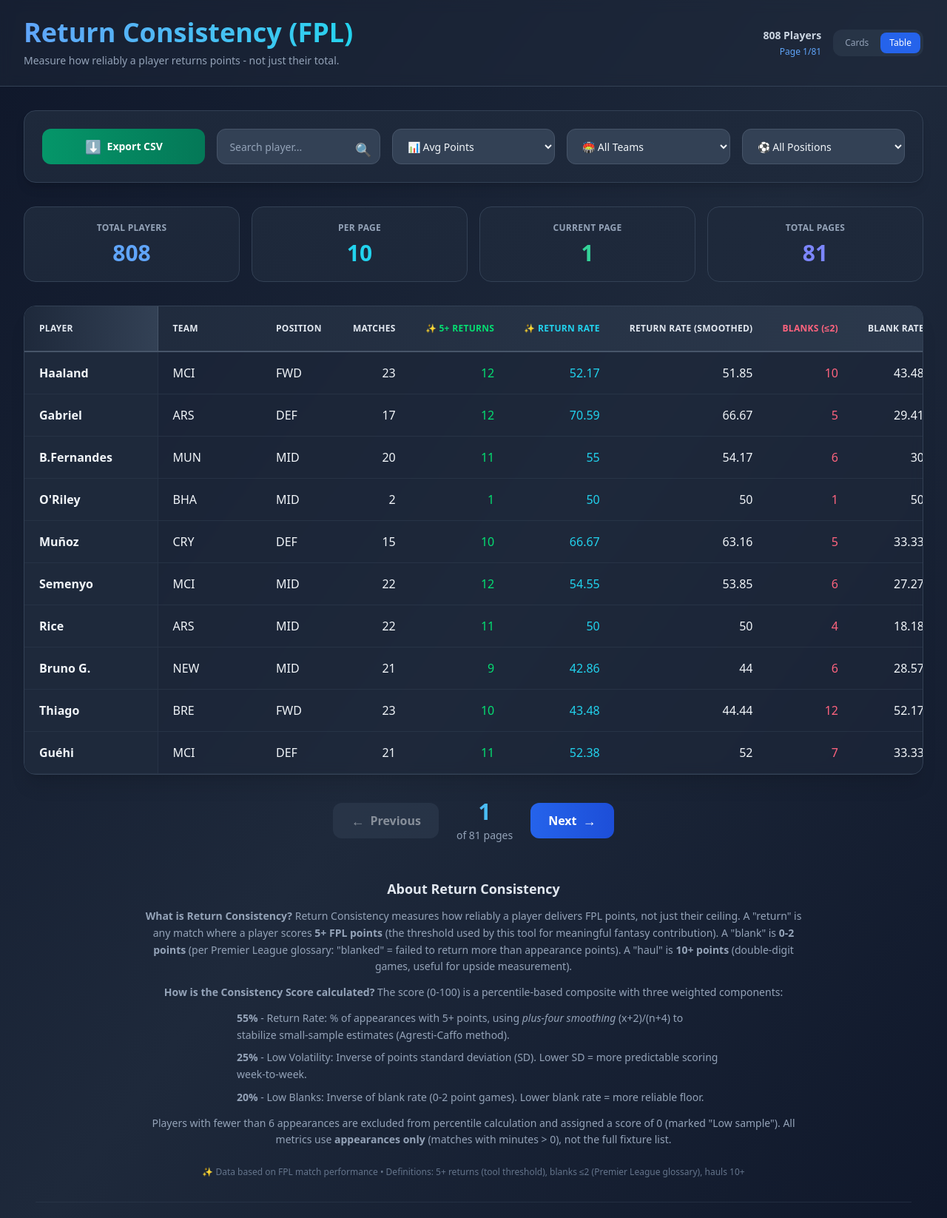
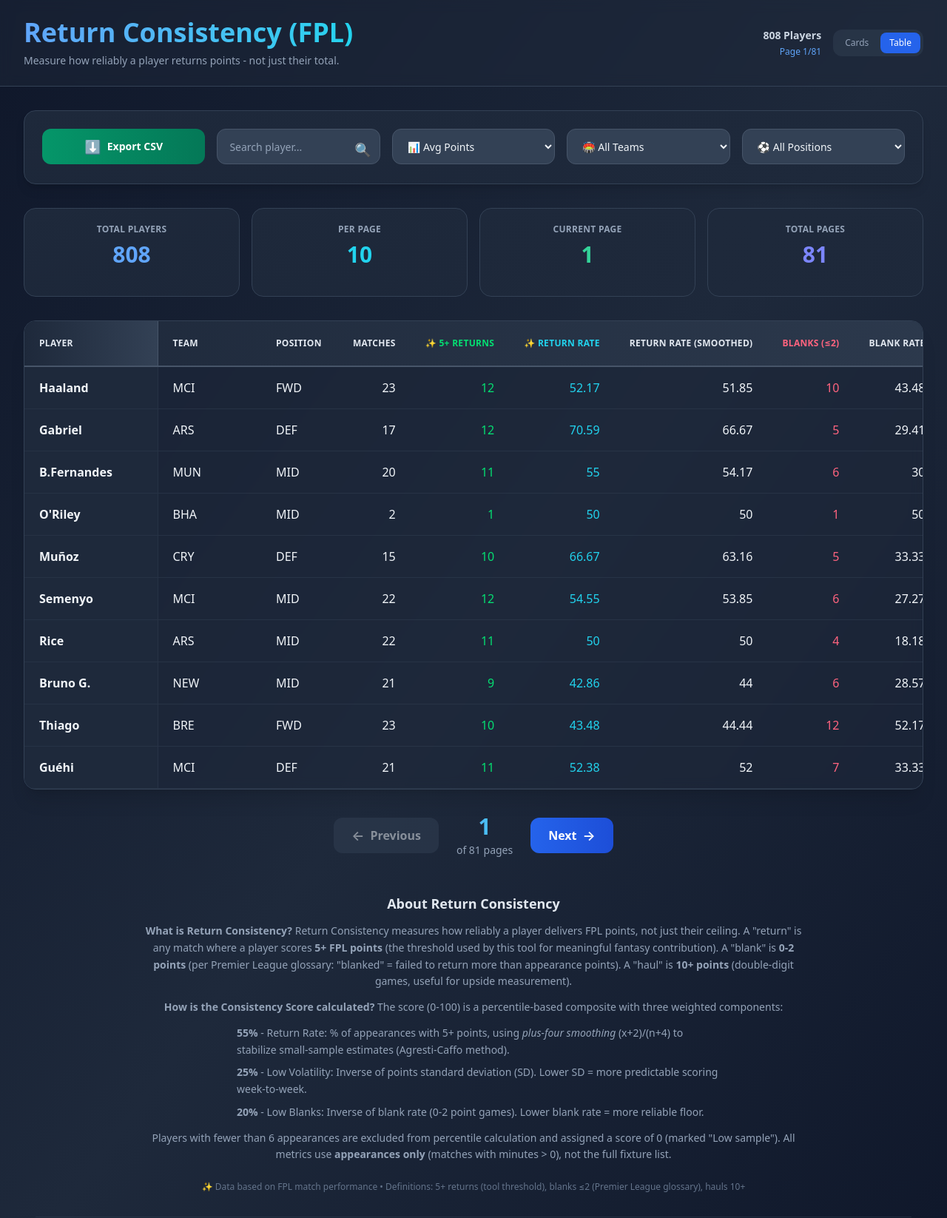
Before and after one commit to mostafaALBASH/rcfpl-webpack-app, a website built with webpack: page src/index.html in a window 1280 px wide. Shown: the top 1646 px of the page at 74% size. Built offline with nearby package versions, Linux system fonts and the light colour scheme.

Commit message:
Fix CLS 0.19  < 0.1: Add min-heights, x-cloak, and content-visibility

```diff
--- a/src/index.html
+++ b/src/index.html
@@ -48,7 +48,7 @@
             <p class="text-slate-400 mt-1 text-xs sm:text-sm">Measure how reliably a player returns points - not just their total.</p>
           </div>
           <div class="flex items-center gap-4 w-full sm:w-auto justify-between sm:justify-end">
-            <div class="text-left sm:text-right text-sm">
+            <div class="text-left sm:text-right text-sm" x-cloak>
               <div class="text-slate-300 font-semibold"><span x-text="totalPlayers || '0'"></span> Players</div>
               <div class="text-blue-400 text-xs mt-1">Page <span x-text="currentPage"></span>/<span x-text="totalPages"></span></div>
             </div>
@@ -389,19 +389,19 @@
 
       <!-- Stats Cards -->
       <div class="grid grid-cols-2 lg:grid-cols-4 gap-3 sm:gap-4 mb-6 sm:mb-8">
-        <div class="bg-gradient-to-br from-slate-800 to-slate-800/80 border border-slate-700 rounded-xl p-4 sm:p-5 text-center hover:border-blue-500/50 transition-colors duration-200">
+        <div class="bg-gradient-to-br from-slate-800 to-slate-800/80 border border-slate-700 rounded-xl p-4 sm:p-5 text-center hover:border-blue-500/50 transition-colors duration-200" x-cloak>
           <div class="text-slate-400 text-xs font-semibold uppercase tracking-wide mb-2">Total Players</div>
           <div class="text-2xl sm:text-3xl font-bold text-blue-400" x-text="totalPlayers || '0'"></div>
         </div>
-        <div class="bg-gradient-to-br from-slate-800 to-slate-800/80 border border-slate-700 rounded-xl p-4 sm:p-5 text-center hover:border-cyan-500/50 transition-colors duration-200">
+        <div class="bg-gradient-to-br from-slate-800 to-slate-800/80 border border-slate-700 rounded-xl p-4 sm:p-5 text-center hover:border-cyan-500/50 transition-colors duration-200" x-cloak>
           <div class="text-slate-400 text-xs font-semibold uppercase tracking-wide mb-2">Per Page</div>
           <div class="text-2xl sm:text-3xl font-bold text-cyan-400" x-text="pageSize"></div>
         </div>
-        <div class="bg-gradient-to-br from-slate-800 to-slate-800/80 border border-slate-700 rounded-xl p-4 sm:p-5 text-center hover:border-emerald-500/50 transition-colors duration-200">
+        <div class="bg-gradient-to-br from-slate-800 to-slate-800/80 border border-slate-700 rounded-xl p-4 sm:p-5 text-center hover:border-emerald-500/50 transition-colors duration-200" x-cloak>
           <div class="text-slate-400 text-xs font-semibold uppercase tracking-wide mb-2">Current Page</div>
           <div class="text-2xl sm:text-3xl font-bold text-emerald-400" x-text="currentPage"></div>
         </div>
-        <div class="bg-gradient-to-br from-slate-800 to-slate-800/80 border border-slate-700 rounded-xl p-4 sm:p-5 text-center hover:border-indigo-500/50 transition-colors duration-200">
+        <div class="bg-gradient-to-br from-slate-800 to-slate-800/80 border border-slate-700 rounded-xl p-4 sm:p-5 text-center hover:border-indigo-500/50 transition-colors duration-200" x-cloak>
           <div class="text-slate-400 text-xs font-semibold uppercase tracking-wide mb-2">Total Pages</div>
           <div class="text-2xl sm:text-3xl font-bold text-indigo-400" x-text="totalPages"></div>
         </div>
--- a/src/styles.css
+++ b/src/styles.css
@@ -4,6 +4,11 @@
   button:not(:disabled),
   [role="button"]:not(:disabled) {
     cursor: pointer;
+  }
+
+  /* Font loading optimization - use system fonts with swap fallback */
+  body {
+    font-family: system-ui, -apple-system, "Segoe UI", Roboto, sans-serif;
   }
 }
 
@@ -62,6 +67,46 @@
 .filter-content::-webkit-scrollbar-thumb {
   background: #475569;
   border-radius: 3px;
+}
+
+/* ========================================================================
+   CLS FIX: RESERVED SPACE FOR DYNAMIC CONTENT
+   ======================================================================== */
+
+/* Alpine.js cloaking - hide uninitialized elements */
+[x-cloak] {
+  display: none !important;
+}
+
+/* Ensure stat cards grid maintains height before Alpine renders */
+.grid.grid-cols-2.lg\:grid-cols-4 {
+  min-height: 120px;
+}
+
+/* Reserve space for desktop controls to prevent CLS */
+.hidden.lg\:block.bg-gradient-to-br {
+  min-height: 100px;
+}
+
+/* Header flex container - prevent shift when numbers load */
+.flex.items-center.gap-4.w-full.sm\:w-auto {
+  min-height: 48px;
+}
+
+/* Footer minimum height */
+.mt-12.text-center {
+  min-height: 200px;
+}
+
+/* Pagination controls minimum height */
+.mt-8.flex.flex-col.sm\:flex-row {
+  min-height: 60px;
+}
+
+/* Content-visibility optimization for off-screen cards */
+.player-card {
+  content-visibility: auto;
+  contain-intrinsic-size: auto 300px;
 }
 
 /* ========================================================================
```
